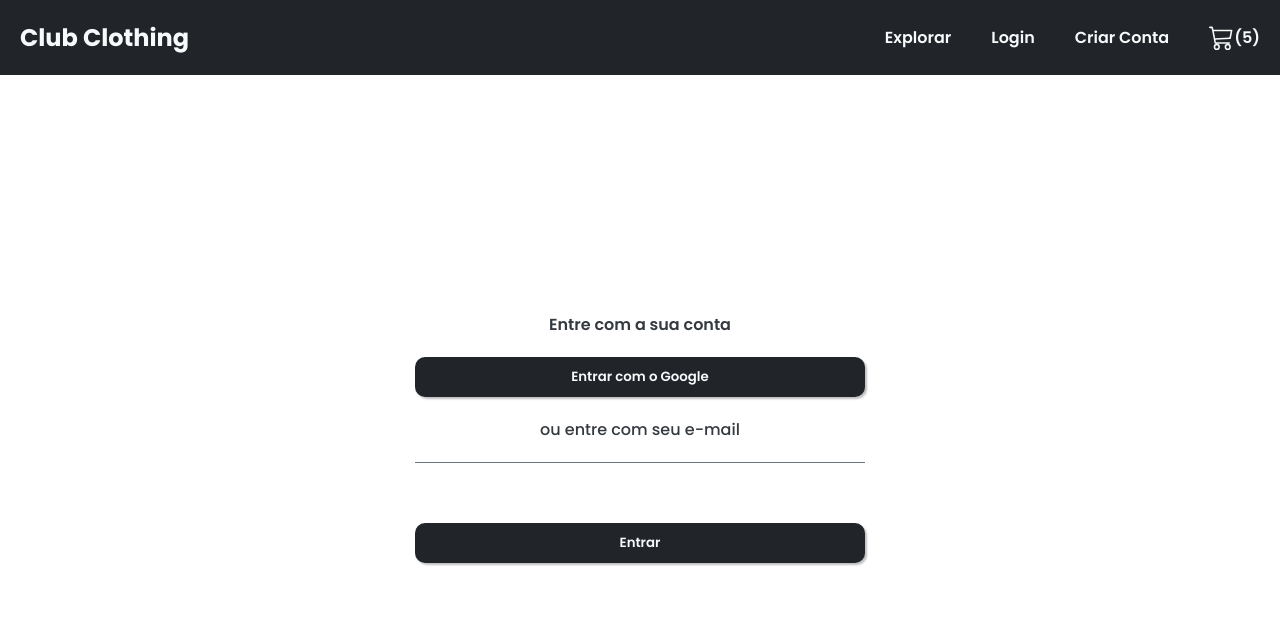
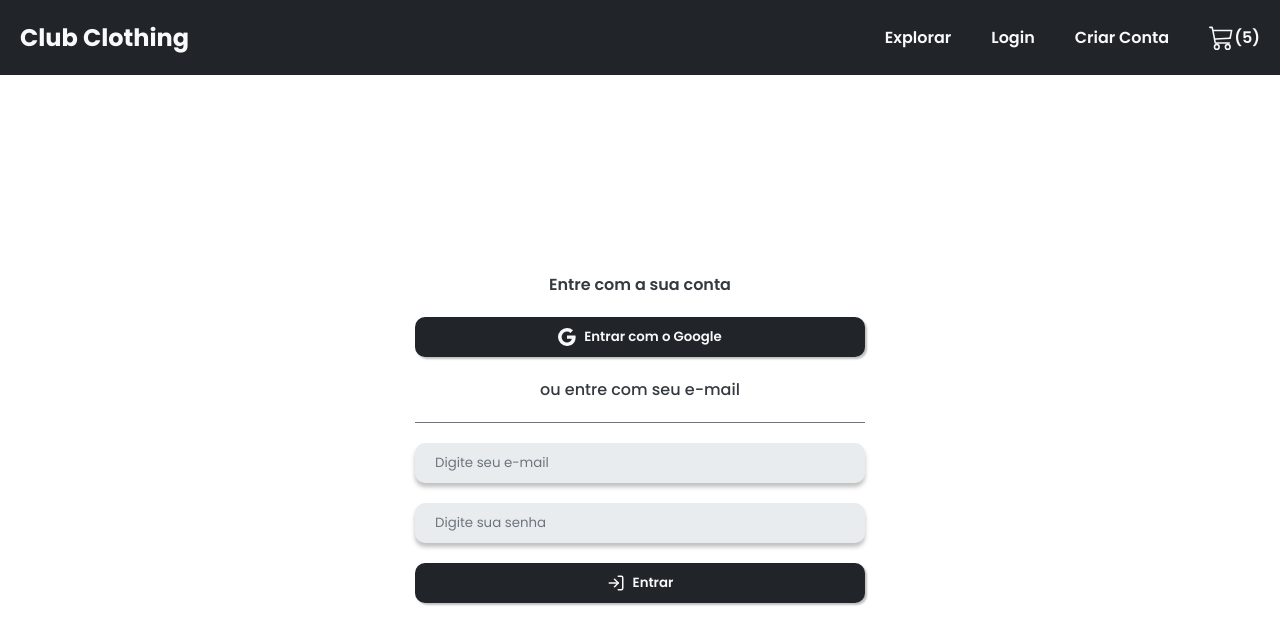
Before and after one commit to hellzapoppin/club-e-commerce, a React (Create React App) app: page /login in a window 1280 px wide. Shown: the top 644 px of the page. Built offline with nearby package versions, Linux system fonts and the light colour scheme.

Commit message:
feat: add CustomInput component

```diff
--- a/src/components/custom-button/custom-button.styles.ts
+++ b/src/components/custom-button/custom-button.styles.ts
@@ -20,7 +20,7 @@
 
   &:hover {
     cursor: pointer;
-    background-color: #000;
+    background-color: rgba(0, 0, 0, 0.8);
   }
 `
 export const IconContainer = styled.div`
--- /dev/null
+++ b/src/components/custom-input/custom-input.component.tsx
@@ -0,0 +1,12 @@
+import { InputHTMLAttributes } from 'react'
+import { CustomInputContainer } from './custom-input.styles'
+
+interface CustomInputProps extends InputHTMLAttributes<HTMLInputElement> {
+  hasError?: boolean
+}
+
+const CustomInput = ({ hasError, ...rest }: CustomInputProps) => {
+  return <CustomInputContainer hasError={hasError} {...rest} />
+}
+
+export default CustomInput
--- /dev/null
+++ b/src/components/custom-input/custom-input.styles.ts
@@ -0,0 +1,27 @@
+import styled from 'styled-components'
+import Color from '../../theme/theme.colors'
+
+type CustomInputContainerProps = {
+  hasError?: boolean
+}
+
+export const CustomInputContainer = styled.input<CustomInputContainerProps>`
+  border: none;
+  width: 100%;
+  background-color: ${Color.input.background};
+  padding: 10px 20px;
+  box-shadow: 0px 4px 4px rgba(0, 0, 0, 0.25);
+  border-radius: 10px;
+  color: ${Color.text.dark};
+  border: ${(props) => (props.hasError ? `2px solid ${Color.error}` : 'none')};
+
+  &::placeholder {
+    color: ${(props) =>
+      props.hasError ? Color.error : Color.input.placeholder};
+  }
+
+  &:focus {
+    outline: ${(props) =>
+      props.hasError ? 'none' : `2px solid ${Color.input.placeholder}`};
+  }
+`
--- a/src/pages/login/login.page.tsx
+++ b/src/pages/login/login.page.tsx
@@ -1,7 +1,7 @@
 import CustomButton from '../../components/custom-button/custom-buttom.component'
 import Header from '../../components/header/header.component'
-// import { BsGoogle } from 'react-icons/bs'
-// import { FiLogIn } from 'react-icons/fi'
+import { BsGoogle } from 'react-icons/bs'
+import { FiLogIn } from 'react-icons/fi'
 import {
   LoginContainer,
   LoginContent,
@@ -9,6 +9,7 @@
   LoginInputContainer,
   LoginSubtitle
 } from './login.styles'
+import CustomInput from '../../components/custom-input/custom-input.component'
 
 const LoginPage = () => {
   return (
@@ -17,11 +18,17 @@
       <LoginContainer>
         <LoginContent>
           <LoginHeadline>Entre com a sua conta</LoginHeadline>
-          <CustomButton>Entrar com o Google</CustomButton>
+          <CustomButton startIcon={<BsGoogle size={18} />}>
+            Entrar com o Google
+          </CustomButton>
           <LoginSubtitle>ou entre com seu e-mail</LoginSubtitle>
-          <LoginInputContainer>{/* email input */}</LoginInputContainer>
-          <LoginInputContainer>{/* password input */}</LoginInputContainer>
-          <CustomButton>Entrar</CustomButton>
+          <LoginInputContainer>
+            <CustomInput placeholder='Digite seu e-mail' />
+          </LoginInputContainer>
+          <LoginInputContainer>
+            <CustomInput placeholder='Digite sua senha' />
+          </LoginInputContainer>
+          <CustomButton startIcon={<FiLogIn size={18} />}>Entrar</CustomButton>
         </LoginContent>
       </LoginContainer>
     </>
```
